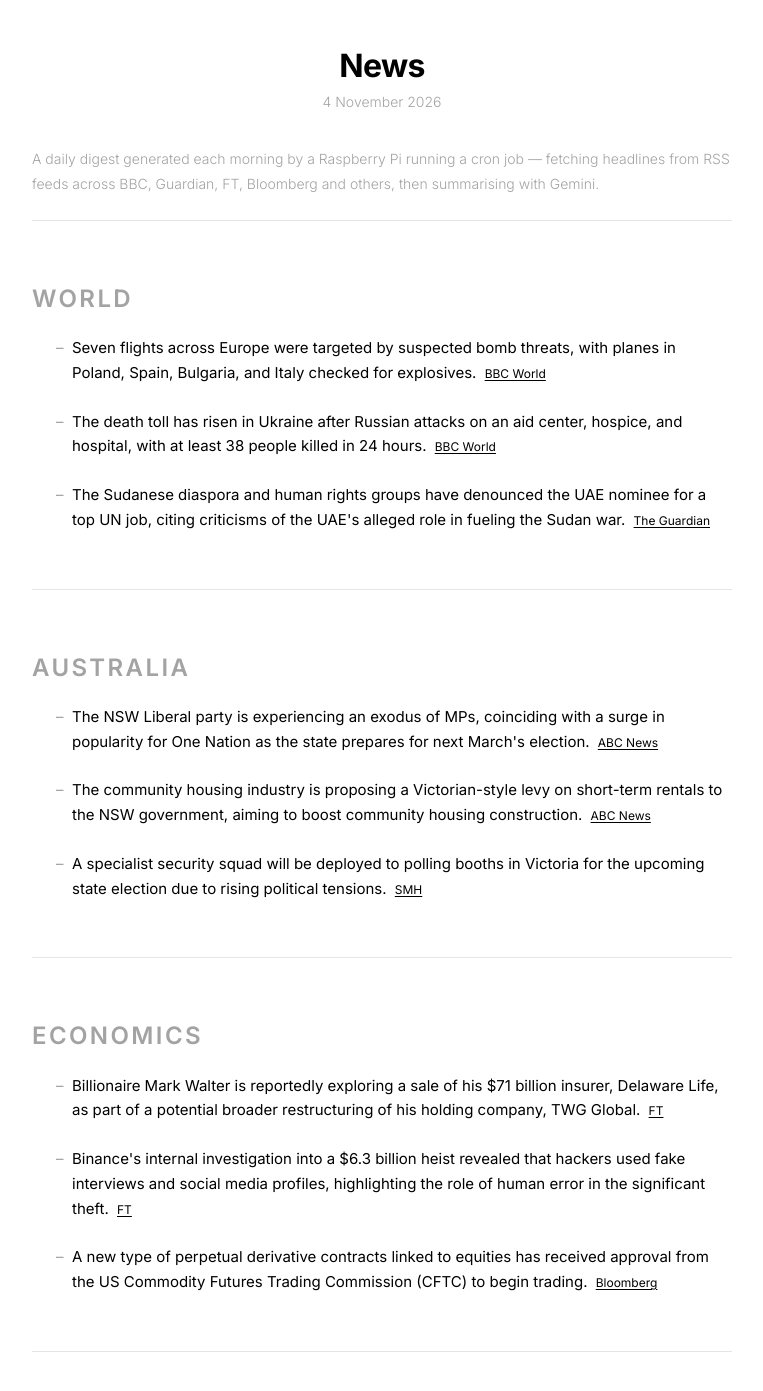
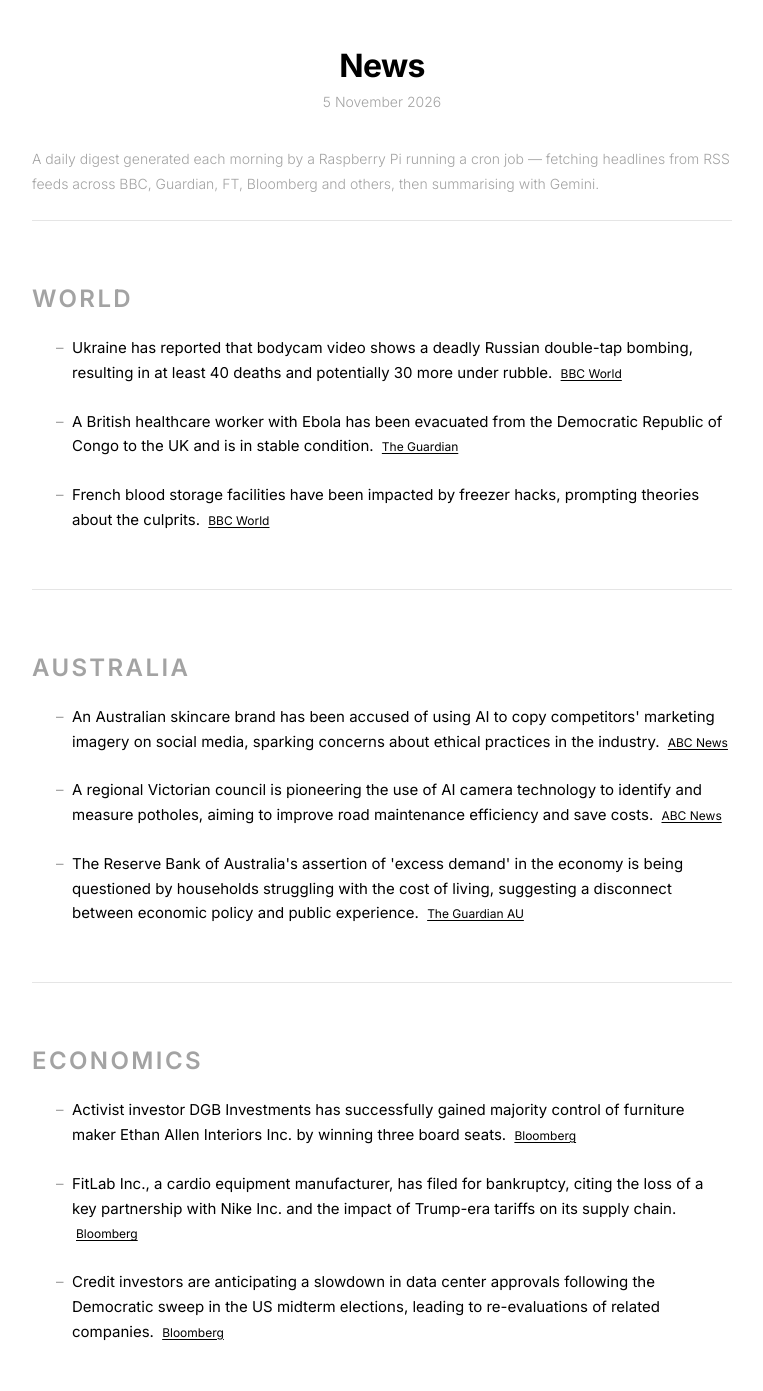
Before and after one commit to s-jac/s-jac.github.io, a Jekyll site: the page built from projects/news.html, in a window 1280 px wide and 1400 px high. Shown: the top 1391 px of the window, without its empty margins (258-1021 px from the left). Built offline with Jekyll 4.4.1, drawn with Linux system fonts in a browser that asks for light colours; some of the changed text lies outside the part shown.

Commit message:
daily news update 5 November 2026

```diff
--- a/_data/news.json
+++ b/_data/news.json
@@ -1,24 +1,24 @@
 {
-  "date": "4 November 2026",
-  "generated_at": "2026-11-03T20:00:23.451735+00:00",
+  "date": "5 November 2026",
+  "generated_at": "2026-11-04T20:02:22.691969+00:00",
   "sections": [
     {
       "heading": "World",
       "bullets": [
         {
-          "text": "Seven flights across Europe were targeted by suspected bomb threats, with planes in Poland, Spain, Bulgaria, and Italy checked for explosives.",
+          "text": "Ukraine has reported that bodycam video shows a deadly Russian double-tap bombing, resulting in at least 40 deaths and potentially 30 more under rubble.",
           "source": "BBC World",
           "url": "https://www.bbc.com/news/world"
         },
         {
-          "text": "The death toll has risen in Ukraine after Russian attacks on an aid center, hospice, and hospital, with at least 38 people killed in 24 hours.",
+          "text": "A British healthcare worker with Ebola has been evacuated from the Democratic Republic of Congo to the UK and is in stable condition.",
+          "source": "The Guardian",
+          "url": "https://www.theguardian.com"
+        },
+        {
+          "text": "French blood storage facilities have been impacted by freezer hacks, prompting theories about the culprits.",
           "source": "BBC World",
           "url": "https://www.bbc.com/news/world"
-        },
-        {
-          "text": "The Sudanese diaspora and human rights groups have denounced the UAE nominee for a top UN job, citing criticisms of the UAE's alleged role in fueling the Sudan war.",
-          "source": "The Guardian",
-          "url": "https://www.theguardian.com"
         }
       ]
     },
@@ -26,19 +26,19 @@
       "heading": "Australia",
       "bullets": [
         {
-          "text": "The NSW Liberal party is experiencing an exodus of MPs, coinciding with a surge in popularity for One Nation as the state prepares for next March's election.",
+          "text": "An Australian skincare brand has been accused of using AI to copy competitors' marketing imagery on social media, sparking concerns about ethical practices in the industry.",
           "source": "ABC News",
           "url": "https://www.abc.net.au/news"
         },
         {
-          "text": "The community housing industry is proposing a Victorian-style levy on short-term rentals to the NSW government, aiming to boost community housing construction.",
+          "text": "A regional Victorian council is pioneering the use of AI camera technology to identify and measure potholes, aiming to improve road maintenance efficiency and save costs.",
           "source": "ABC News",
           "url": "https://www.abc.net.au/news"
         },
         {
-          "text": "A specialist security squad will be deployed to polling booths in Victoria for the upcoming state election due to rising political tensions.",
-          "source": "SMH",
-          "url": "https://www.smh.com.au"
+          "text": "The Reserve Bank of Australia's assertion of 'excess demand' in the economy is being questioned by households struggling with the cost of living, suggesting a disconnect between economic policy and public experience.",
+          "source": "The Guardian AU",
+          "url": "https://www.theguardian.com/au"
         }
       ]
     },
@@ -46,17 +46,17 @@
       "heading": "Economics",
       "bullets": [
         {
-          "text": "Billionaire Mark Walter is reportedly exploring a sale of his $71 billion insurer, Delaware Life, as part of a potential broader restructuring of his holding company, TWG Global.",
-          "source": "FT",
-          "url": "https://www.ft.com"
+          "text": "Activist investor DGB Investments has successfully gained majority control of furniture maker Ethan Allen Interiors Inc. by winning three board seats.",
+          "source": "Bloomberg",
+          "url": "https://www.bloomberg.com/markets"
         },
         {
-          "text": "Binance's internal investigation into a $6.3 billion heist revealed that hackers used fake interviews and social media profiles, highlighting the role of human error in the significant theft.",
-          "source": "FT",
-          "url": "https://www.ft.com"
+          "text": "FitLab Inc., a cardio equipment manufacturer, has filed for bankruptcy, citing the loss of a key partnership with Nike Inc. and the impact of Trump-era tariffs on its supply chain.",
+          "source": "Bloomberg",
+          "url": "https://www.bloomberg.com/markets"
         },
         {
-          "text": "A new type of perpetual derivative contracts linked to equities has received approval from the US Commodity Futures Trading Commission (CFTC) to begin trading.",
+          "text": "Credit investors are anticipating a slowdown in data center approvals following the Democratic sweep in the US midterm elections, leading to re-evaluations of related companies.",
           "source": "Bloomberg",
           "url": "https://www.bloomberg.com/markets"
         }
```
